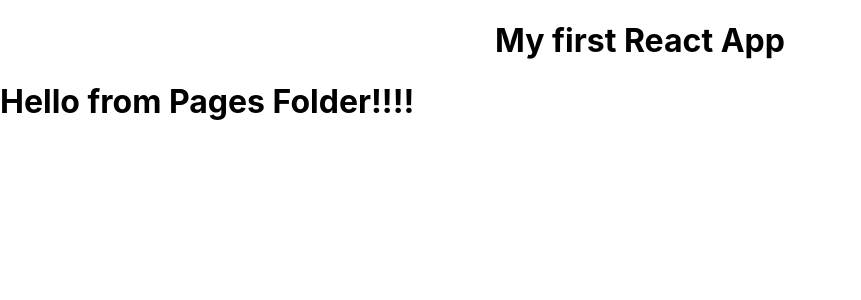
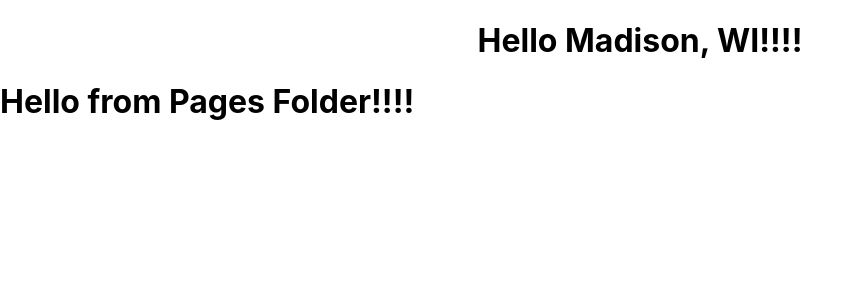
Before and after one commit to aburgy-93/p4, a React (Create React App) app: page / in a window 1280 px wide. Shown: the top 300 px of the page, without its empty margins (0-861 px from the left). Built offline with nearby package versions, Linux system fonts and the light colour scheme.

Commit message:
modified the app to include Madison, WI

```diff
--- a/src/App.js
+++ b/src/App.js
@@ -3,7 +3,7 @@ import "./App.css";
 function App() {
     return (
         <div className="App">
-            <h1>My first React App</h1>
+            <h1>Hello Madison, WI!!!!</h1>
         </div>
     );
 }
```
